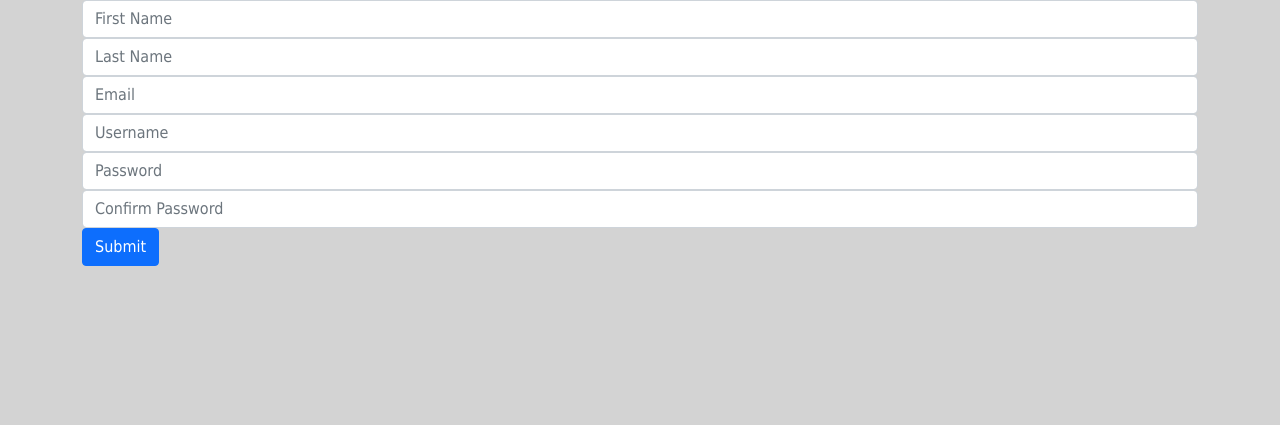
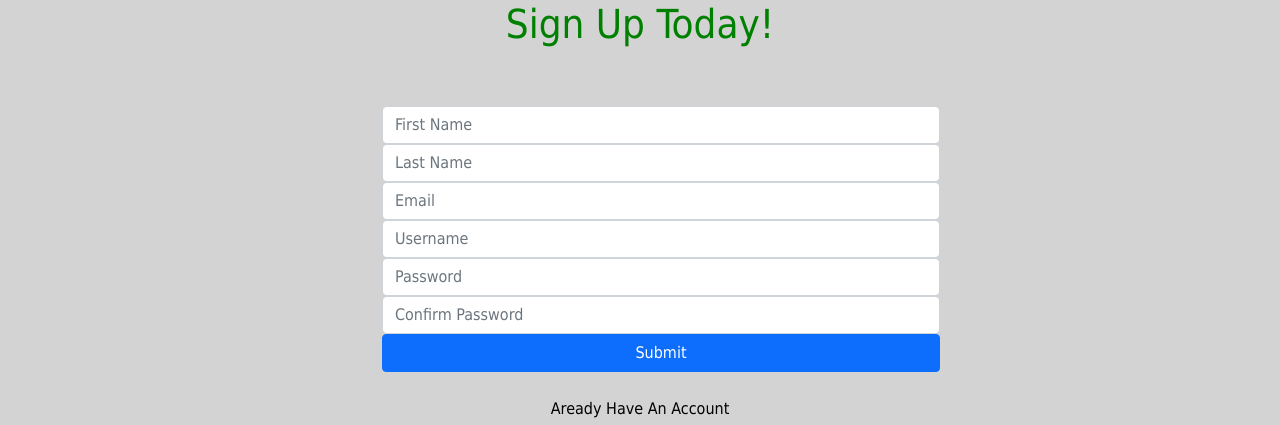
Before and after one commit to mayb1991/final_project, a Flask app: page /signup in a window 1280 px wide. Shown: the part 56-481 px from the top of the page. Before the commit the page ends 322 px from the top, so only its background shows below. Run offline with Flask 2, Linux system fonts and the light colour scheme; some libraries are stand-ins or nearby versions.

Commit message:
second commit

```diff
--- a/app/auth/authtemplates/signup.html
+++ b/app/auth/authtemplates/signup.html
@@ -2,7 +2,9 @@
 
 
 {% block content %}
-
+<div class="container d-flex justify-content-center">
+    <h1>Sign Up Today!</h1>
+</div>
 
 <form class="container" method="POST">
     {{ form.hidden_tag() }}
@@ -16,5 +18,12 @@
     {{ form.submit(class='btn btn-primary') }}
 </form>
 
+<div class="container d-flex justify-content-center" >
+    <a id="go_to_login" href="{{ url_for('auth.login') }}">Aready Have An Account</a>
+</div>
+<br>
+<div class="container d-flex justify-content-center">
+    <img src="https://cdn.sportsbettingdime.com/app/uploads/sbd-feat-redsportsodds.jpg" alt="">
+</div>
 
 {% endblock %}
--- a/app/auth/forms.py
+++ b/app/auth/forms.py
@@ -1,4 +1,3 @@
-from enum import unique
 from flask import Flask
 from flask_wtf import FlaskForm
 from wtforms import StringField, PasswordField, SubmitField
@@ -7,17 +6,19 @@ from wtforms.validators import DataRequired, EqualTo
 
 
 class NewUserForm(FlaskForm):
-    first_name = StringField('First_Name', validators=[DataRequired()])
-    last_name = StringField('Last_Nane', validators=[DataRequired()])
-    email = StringField('Email', validators=[DataRequired()])
-    username = StringField('UserName', validators=[DataRequired()])
-    password = PasswordField('Password', validators=[DataRequired()])
-    confirm_password = PasswordField("Confirm Password", validators=[DataRequired(), EqualTo('password')])
-    submit = SubmitField()
+    style={'class': 'ourClasses', 'style': 'width:50%; other_css_style; margin-left:300px;'}
+    first_name = StringField('First_Name', validators=[DataRequired()], render_kw=style)
+    last_name = StringField('Last_Nane', validators=[DataRequired()], render_kw=style)
+    email = StringField('Email', validators=[DataRequired()], render_kw=style)
+    username = StringField('UserName', validators=[DataRequired()],render_kw=style)
+    password = PasswordField('Password', validators=[DataRequired()],render_kw=style)
+    confirm_password = PasswordField("Confirm Password", validators=[DataRequired(), EqualTo('password')],render_kw=style)
+    submit = SubmitField(render_kw=style)
 
 
 
 class LoginForm(FlaskForm):
-    username = StringField('Username', validators=[DataRequired()])
-    password = PasswordField('Password', validators=[DataRequired()])
-    submit = SubmitField()
+    style={'class': 'ourClasses', 'style': 'width:50%; other_css_style; margin-left:300px;'}
+    username = StringField('Username', validators=[DataRequired()],render_kw=style)
+    password = PasswordField('Password', validators=[DataRequired()],render_kw=style)
+    submit = SubmitField(render_kw=style)
--- a/app/static/main.css
+++ b/app/static/main.css
@@ -2,3 +2,25 @@ body {
     background-color: lightgrey;
     font-family: Tahoma, Verdana, sans-serif;
 }
+
+h1 {
+    color: green;
+}
+
+form {
+    margin-top: 50px;
+}
+
+#go_to_login, #go_to_signup {
+    text-decoration: none;
+    padding-top: 25px;
+    color: black;
+}
+
+#go_to_signup:hover {
+    color: blue;
+}
+
+#go_to_login:hover {
+    color: blue;
+}
--- a/app/templates/index.html
+++ b/app/templates/index.html
@@ -9,10 +9,10 @@
     <div class="card" style="width: 18rem;">
         <img src="https://media.istockphoto.com/vectors/football-vector-id165813448?k=20&m=165813448&s=612x612&w=0&h=WSJbnlpjmcy0haVzzIexQqD4rkZXFCxrUep4pYvt94k=" class="card-img-top" alt="...">
         <div class="card-body">
-            <h5 class="card-title">{{ game.Home_Team }} VS. {{ game.Away_Team }}</h5>
+            <h5 class="card-title">{{ game.Match[0] }} VS. {{ game.Match[1] }}</h5>
             <p class="card-text">Time: {{ game.Game_Time }}</p>
             <p class="card-text">{{ game.Favorite }} {{ game.Odds }}</p>
-            <a href="#" class="btn btn-primary">More Odds</a>
+            <a href="/game/{{ game.match_up }}" class="btn btn-primary">More Odds</a>
         </div>
     </div>
     {% endfor %}
```
Also changed, not shown: app/auth/authtemplates/login.html (+10 -2 lines), app/routes.py (+10 -8 lines), app/templates/match_up.html (added, +10 -0 lines), app/templates/scores.html (+9 -4 lines). Lines whose indentation alone changed are shown as unchanged.
